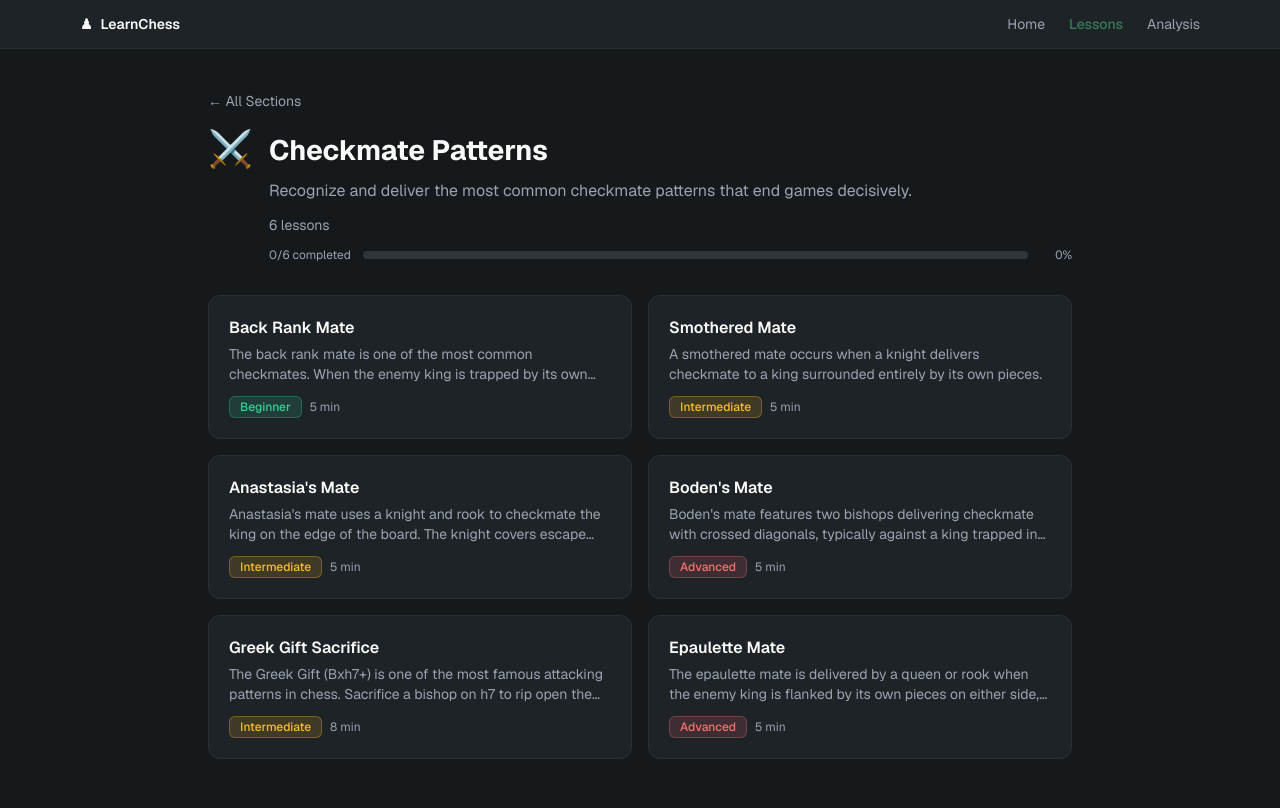
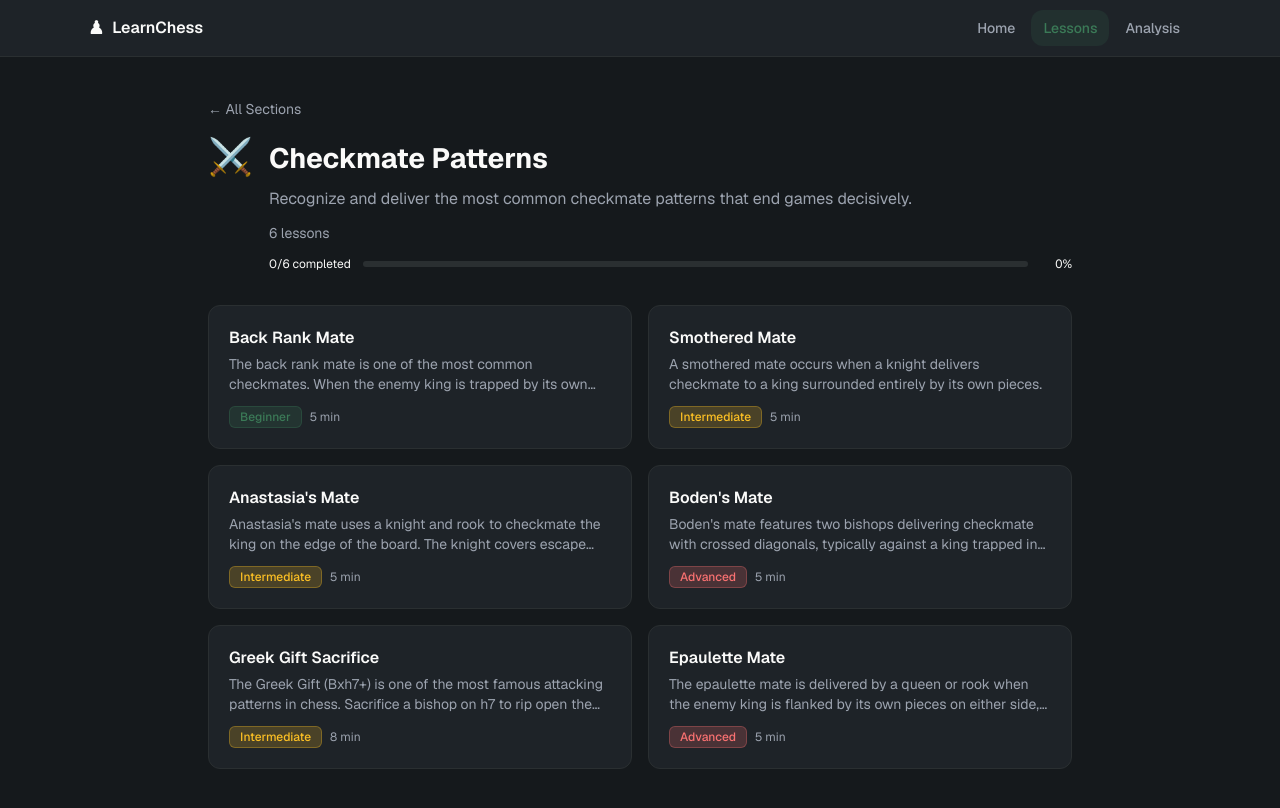
Before and after one commit to syed-minhaj/learnchess, a Next.js app: page /sections/checkmates in a window 1280 px wide. Built offline with nearby package versions, Linux system fonts and the light colour scheme.

Commit message:
better hints

```diff
--- a/components/BotCommentary.tsx
+++ b/components/BotCommentary.tsx
@@ -47,8 +47,8 @@ export default function BotCommentary({ text, isTyping = true }: BotCommentaryPr
           ♟
         </div>
         <div className="flex-1">
-          <p className="text-sm font-medium text-accent">Coach</p>
-          <p className="mt-1 text-sm leading-relaxed text-fg">
+          <p className="text-[13px] font-medium text-accent">Coach</p>
+          <p className="mt-1 text-[14px] leading-relaxed text-text-secondary">
             {displayed}
             {showCursor && displayed.length < (text?.length || 0) && (
               <span className="ml-0.5 animate-pulse text-accent">▌</span>
--- a/components/ChessBoard.tsx
+++ b/components/ChessBoard.tsx
@@ -13,6 +13,7 @@ type ChessBoardProps = {
   lastMove?: { from: string; to: string } | null;
   flipped?: boolean;
   userColor?: 'w' | 'b';
+  hintMove?: { from: string; to: string } | null;
 };
 
 export default function ChessBoard({
@@ -23,6 +24,7 @@ export default function ChessBoard({
   lastMove = null,
   flipped = false,
   userColor,
+  hintMove = null,
 }: ChessBoardProps) {
   const boardOrientation = flipped ? (orientation === 'white' ? 'black' : 'white') : orientation;
 
@@ -33,8 +35,18 @@ export default function ChessBoard({
       styles[lastMove.from] = { backgroundColor: highlight };
       styles[lastMove.to] = { backgroundColor: highlight };
     }
+    if (hintMove) {
+      const hintColor = 'rgba(59, 122, 87, 0.35)';
+      styles[hintMove.from] = { backgroundColor: hintColor };
+      styles[hintMove.to] = { backgroundColor: hintColor };
+    }
     return styles;
-  }, [lastMove]);
+  }, [lastMove, hintMove]);
+
+  const arrows = useMemo(() => {
+    if (!hintMove) return [];
+    return [{ startSquare: hintMove.from, endSquare: hintMove.to, color: '#3B7A57' }];
+  }, [hintMove]);
 
   const canDragPiece = useCallback(
     ({ piece }: { piece: { pieceType: string } }) => {
@@ -69,6 +81,7 @@ export default function ChessBoard({
             canDragPiece,
             onPieceDrop,
             squareStyles,
+            arrows,
             showAnimations: false,
             showNotation: true,
             darkSquareStyle: { backgroundColor: '#779556' },
--- a/components/Navbar.tsx
+++ b/components/Navbar.tsx
@@ -3,36 +3,65 @@
 import Link from 'next/link';
 import { usePathname } from 'next/navigation';
 
+const tabs = [
+  { href: '/', label: 'Home', icon: '♟' },
+  { href: '/sections', label: 'Lessons', icon: '📖' },
+  { href: '/analysis', label: 'Analysis', icon: '🔍' },
+] as const;
+
 export default function Navbar() {
   const pathname = usePathname();
 
+  const isActive = (href: string) => {
+    if (href === '/') return pathname === '/';
+    return pathname.startsWith(href);
+  };
+
   return (
-    <nav className="border-b border-border bg-elevated">
-      <div className="mx-auto flex h-12 max-w-6xl items-center justify-between px-4">
-        <Link href="/" className="flex items-center gap-2 text-sm font-semibold text-fg">
-          <span>♟</span>
-          <span>LearnChess</span>
-        </Link>
+    <>
+      {/* Desktop top bar */}
+      <nav className="hidden border-b border-border bg-elevated md:block">
+        <div className="mx-auto flex h-14 max-w-6xl items-center justify-between px-6">
+          <Link href="/" className="flex items-center gap-2 text-base font-semibold text-fg">
+            <span className="text-lg">♟</span>
+            <span>LearnChess</span>
+          </Link>
 
-        <div className="flex items-center gap-6">
-          <NavLink href="/" active={pathname === '/'}>Home</NavLink>
-          <NavLink href="/sections" active={pathname.startsWith('/sections')}>Lessons</NavLink>
-          <NavLink href="/analysis" active={pathname === '/analysis'}>Analysis</NavLink>
+          <div className="flex items-center gap-1">
+            {tabs.map((tab) => (
+              <Link
+                key={tab.href}
+                href={tab.href}
+                className={`rounded-[12px] px-3 py-2 text-sm font-medium transition-colors ${
+                  isActive(tab.href)
+                    ? 'bg-accent/15 text-accent'
+                    : 'text-muted hover:bg-elevated hover:text-fg'
+                }`}
+              >
+                {tab.label}
+              </Link>
+            ))}
+          </div>
         </div>
-      </div>
-    </nav>
+      </nav>
+
+      {/* Mobile bottom tab bar */}
+      <nav className="fixed bottom-0 left-0 right-0 z-50 border-t border-border bg-elevated md:hidden">
+        <div className="flex items-center justify-around">
+          {tabs.map((tab) => (
+            <Link
+              key={tab.href}
+              href={tab.href}
+              className={`flex flex-col items-center gap-0.5 px-3 py-2 text-xs font-medium transition-colors ${
+                isActive(tab.href) ? 'text-accent' : 'text-muted'
+              }`}
+            >
+              <span className="text-base">{tab.icon}</span>
+              <span>{tab.label}</span>
+            </Link>
+          ))}
+        </div>
+      </nav>
+    </>
   );
 }
-
-function NavLink({ href, active, children }: { href: string; active: boolean; children: React.ReactNode }) {
-  return (
-    <Link
-      href={href}
-      className={`text-sm transition-colors ${
-        active ? 'text-accent font-medium' : 'text-muted hover:text-fg'
-      }`}
-    >
-      {children}
-    </Link>
-  );
-}
--- a/components/ui/Badge.tsx
+++ b/components/ui/Badge.tsx
@@ -4,16 +4,16 @@ type BadgeProps = {
 };
 
 const colors: Record<string, string> = {
-  beginner: 'bg-success/15 text-success border-success/30',
-  intermediate: 'bg-warn/15 text-warn border-warn/30',
-  advanced: 'bg-danger/15 text-danger border-danger/30',
-  default: 'bg-elevated text-muted border-border',
+  beginner: 'bg-accent/20 text-accent border-accent/30',
+  intermediate: 'bg-warn/20 text-warn border-warn/30',
+  advanced: 'bg-danger/20 text-danger border-danger/30',
+  default: 'bg-bg-elevated text-text-secondary border-border',
 };
 
 export default function Badge({ children, variant = 'default' }: BadgeProps) {
   return (
     <span
-      className={`inline-block rounded-[6px] border px-2.5 py-0.5 text-xs font-medium capitalize ${colors[variant] || colors.default}`}
+      className={`inline-block rounded-[6px] border px-2.5 py-0.5 text-[12px] font-medium capitalize leading-[16px] ${colors[variant] || colors.default}`}
     >
       {children}
     </span>
--- a/components/ui/Button.tsx
+++ b/components/ui/Button.tsx
@@ -17,16 +17,16 @@ export default function Button({
   disabled = false,
   className = '',
 }: ButtonProps) {
-  const base = 'inline-flex items-center justify-center gap-2 rounded-[12px] font-medium transition-all duration-200 disabled:opacity-40 disabled:cursor-not-allowed';
+  const base = 'inline-flex items-center justify-center gap-2 font-medium transition-all duration-200 disabled:opacity-40 disabled:cursor-not-allowed';
   const variants = {
-    primary: 'bg-accent text-white hover:bg-accent-hover active:brightness-90',
-    secondary: 'bg-elevated text-fg border border-border hover:bg-surface active:brightness-95',
-    ghost: 'text-muted hover:text-fg hover:bg-elevated',
+    primary: 'rounded-[12px] bg-accent text-white hover:bg-accent-hover active:bg-accent-hover',
+    secondary: 'rounded-[12px] bg-bg-elevated text-text-primary border border-border hover:bg-border active:opacity-80',
+    ghost: 'rounded-[12px] text-text-secondary hover:text-text-primary hover:bg-bg-elevated',
   };
   const sizes = {
-    sm: 'px-3 py-1.5 text-sm',
-    md: 'px-4 py-2 text-sm',
-    lg: 'px-6 py-3 text-base',
+    sm: 'px-3 py-1.5 text-[13px]',
+    md: 'px-4 py-2.5 text-[14px]',
+    lg: 'px-6 py-3.5 text-[15px]',
   };
 
   return (
--- a/components/ui/Card.tsx
+++ b/components/ui/Card.tsx
@@ -11,8 +11,8 @@ export default function Card({ children, className = '', onClick, hover = false
   return (
     <div
       onClick={onClick}
-      className={`rounded-[12px] border border-border bg-elevated p-5 ${
-        hover ? 'cursor-pointer transition-all duration-200 hover:border-accent/40 hover:shadow-lg hover:shadow-accent/5' : ''
+      className={`rounded-[12px] border border-border bg-bg-elevated p-5 ${
+        hover ? 'cursor-pointer transition-all duration-200 hover:border-accent/40 hover:shadow-lg hover:shadow-black/10' : ''
       } ${className}`}
     >
       {children}
--- a/components/ui/ProgressBar.tsx
+++ b/components/ui/ProgressBar.tsx
@@ -10,14 +10,14 @@ export default function ProgressBar({ value, max, label, className = '' }: Progr
 
   return (
     <div className={`flex items-center gap-3 ${className}`}>
-      {label && <span className="text-xs text-muted whitespace-nowrap">{label}</span>}
-      <div className="flex-1 h-2 rounded-full bg-muted/20 overflow-hidden">
+      {label && <span className="text-[12px] text-text-secondary whitespace-nowrap">{label}</span>}
+      <div className="flex-1 h-1.5 rounded-full bg-border overflow-hidden">
         <div
           className="h-full rounded-full bg-accent transition-all duration-500 ease-out"
           style={{ width: `${pct}%` }}
         />
       </div>
-      <span className="text-xs text-muted w-8 text-right tabular-nums">{pct}%</span>
+      <span className="text-[12px] text-text-secondary w-8 text-right tabular-nums">{pct}%</span>
     </div>
   );
 }
```
Also changed, not shown: app/sections/[sectionId]/[lessonId]/page.tsx (+32 -3 lines).
